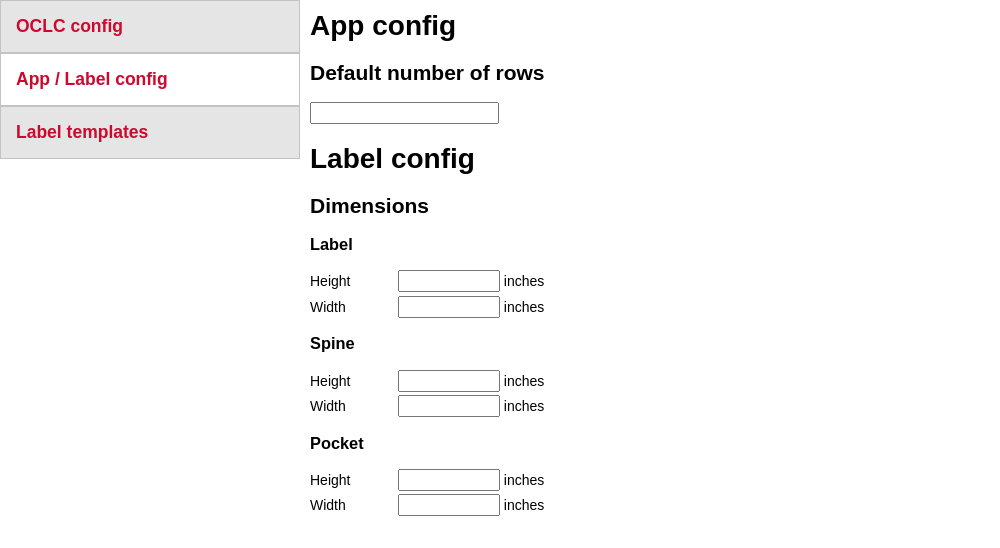
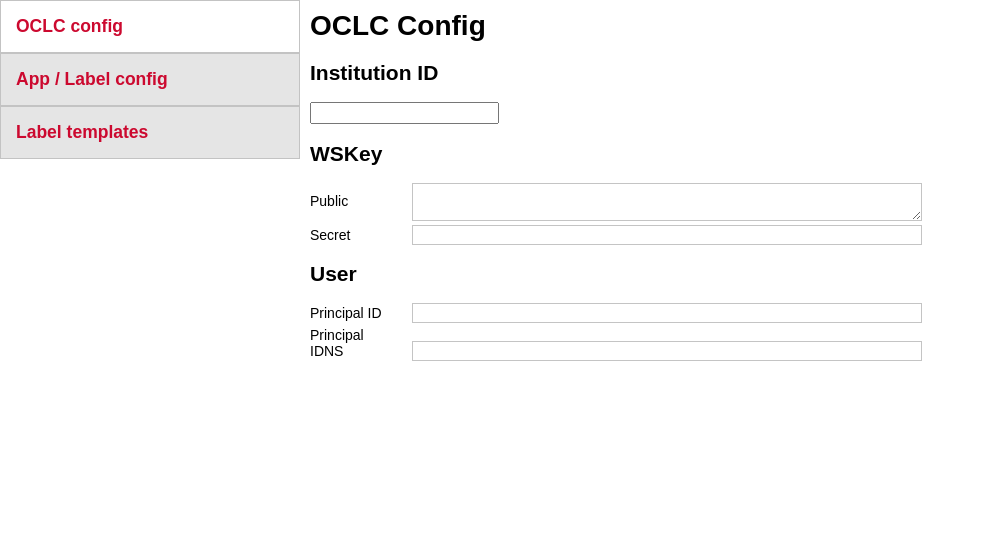
Before and after one commit to rococodogs/electron-wms-labeling, an Electron app: page app/config.html in a window 1000 px wide. Drawn offline with nearby package versions, Linux system fonts and the light colour scheme; no server answers.

Commit message:
reset default page open

```diff
--- a/app/config.html
+++ b/app/config.html
@@ -11,13 +11,13 @@
   <body>
     <div class="menu-items">
       <ul class="tabs">
-        <li class="tab"><a href="#" data-target="oclc-config">OCLC config</a></li>
-        <li class="tab tab-open"><a href="#" data-target="app-config">App / Label config</a></li>
+        <li class="tab tab-open"><a href="#" data-target="oclc-config">OCLC config</a></li>
+        <li class="tab"><a href="#" data-target="app-config">App / Label config</a></li>
         <li class="tab"><a href="#" data-target="label-templates">Label templates</a></li>
       </ul>
     </div>
     <div class="pages">
-      <div id="oclc-config" class="page">
+      <div id="oclc-config" class="page page-open">
         <h1>OCLC Config</h1>
         <h2>Institution ID</h2>
         <input type="text" id="oclc-institution_id">
@@ -45,7 +45,7 @@
         </div>
       </div>
 
-      <div id="app-config" class="page page-open">
+      <div id="app-config" class="page">
         <h1>App config</h1>
         <h2>Default number of rows</h2>
         <input type="number" id="default_number_of_inputs">
```
